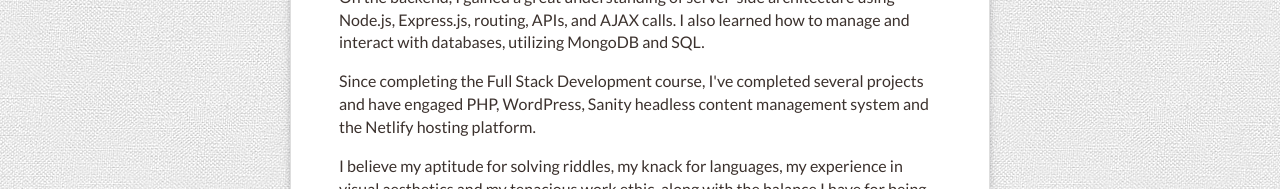
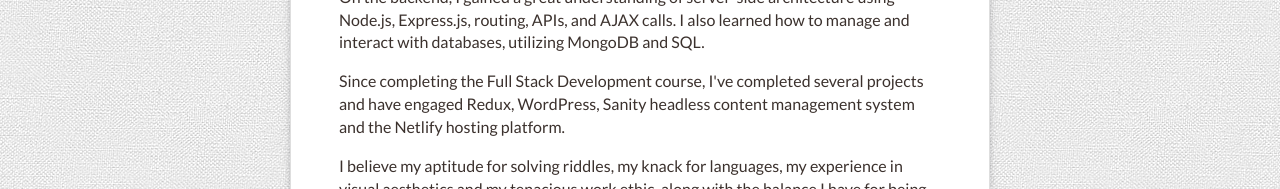
Before and after one commit to scottrollan/responsive-portfolio, a React (Create React App) app: page /about in a window 1280 px wide. Shown: the part 762-951 px from the top of the page. Built offline with nearby package versions, Linux system fonts and the light colour scheme.

Commit message:
deleted PHP, added Redux to about me

```diff
--- a/src/components/About.js
+++ b/src/components/About.js
@@ -50,7 +50,7 @@ const About = () => {
       </p>
       <p>
         Since completing the Full Stack Development course, I've completed
-        several projects and have engaged PHP, WordPress, Sanity headless
+        several projects and have engaged Redux, WordPress, Sanity headless
         content management system and the Netlify hosting platform.{' '}
       </p>
       <p>
```
